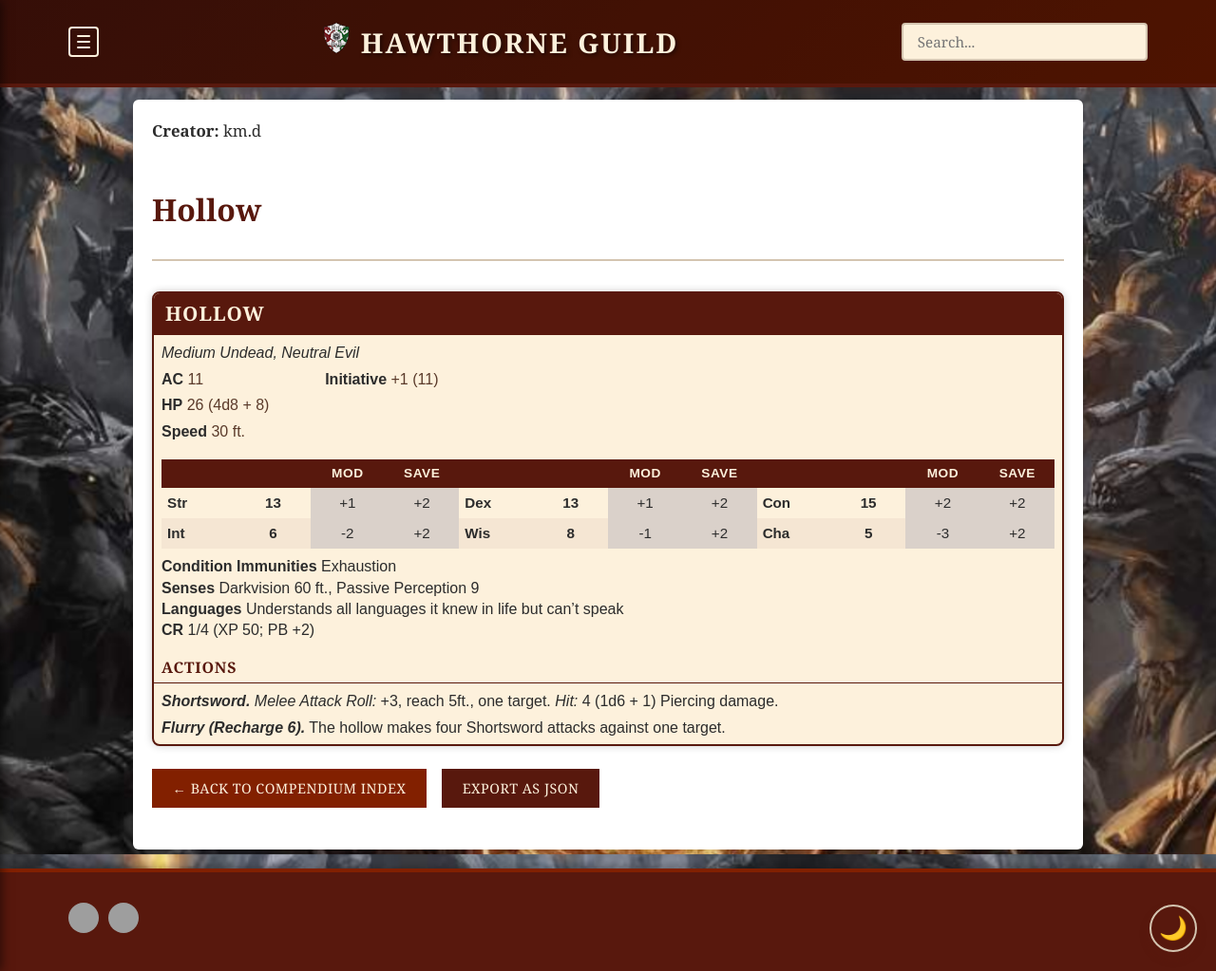
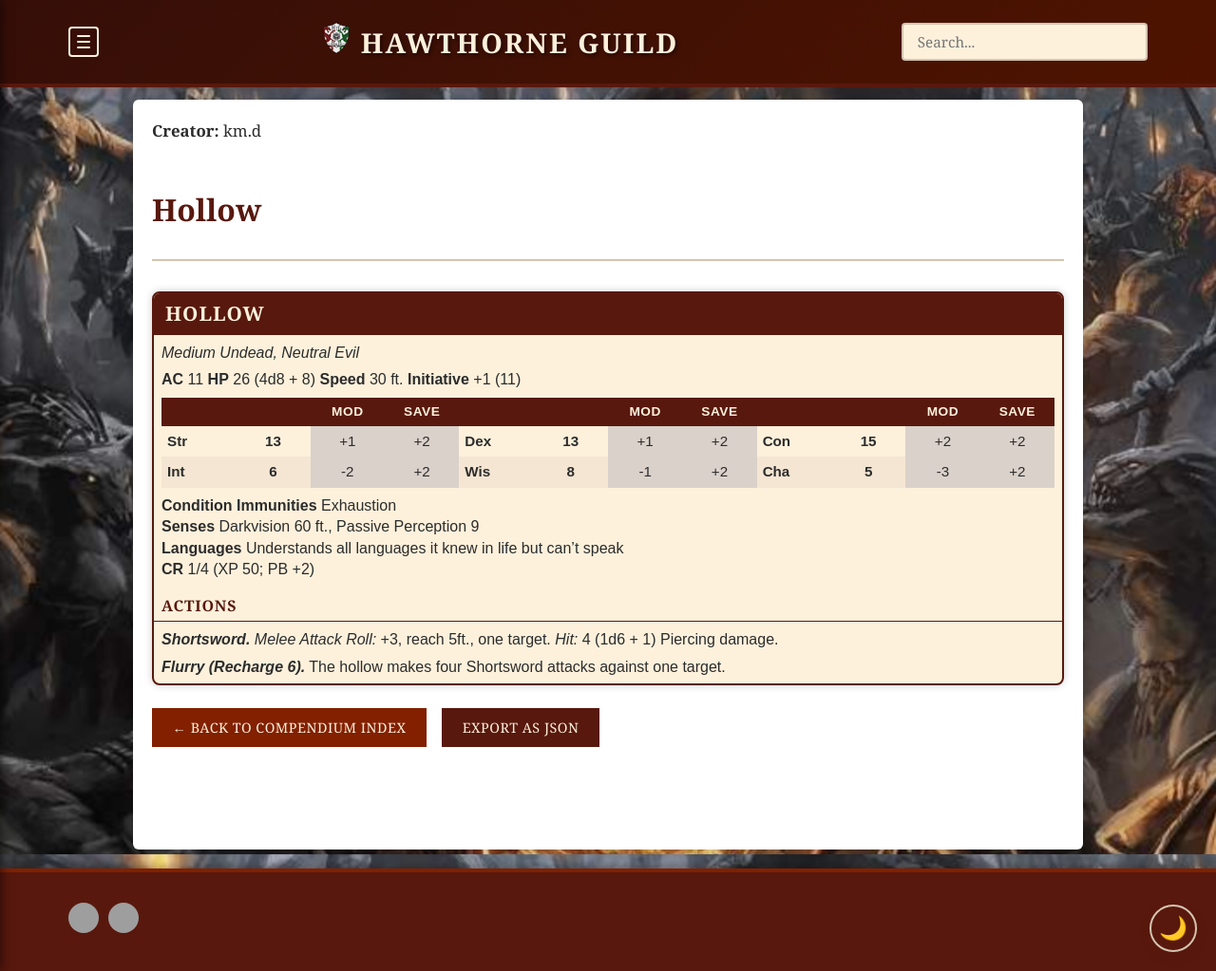
Before and after one commit to coconutswallow/Guides, a Jekyll site: the page built from _monsters/hollow.md, in a window 1280 px wide and 1023 px high. Shown: the whole window at 95% size. Built offline with Jekyll 4.4.1, drawn with Linux system fonts in a browser that asks for light colours; comment, search, counter and statistics services are not loaded; some of the changed lines change nothing that is shown; grey boxes are pictures that could not be loaded.

Commit message:
Update statblock.html

```diff
--- a/_layouts/statblock.html
+++ b/_layouts/statblock.html
@@ -6,44 +6,24 @@
   - /assets/css/statblock.css
 ---
 
-<style>
-    /* Grid container for the top stats line */
-    .stat-grid-container {
-        display: grid;
-        /* "max-content" makes the columns only as wide as the text inside them */
-        grid-template-columns: max-content max-content;
-        /* Aligns the columns to the left (start) */
-        justify-content: start;
-        /* Adds the requested spacing (approx 4 tabs width) */
-        column-gap: 8em;
-        row-gap: 2px;
-        margin-bottom: 1em;
-    }
-
-    /* Individual cells */
-    .stat-cell-ac { grid-column: 1; }
-
-    .stat-cell-init {
-        grid-column: 2;
-        text-align: left;
-    }
-
-    .stat-cell-hp { grid-column: 1 / -1; } /* Spans full width */
-    .stat-cell-speed { grid-column: 1 / -1; } /* Spans full width */
-
-    /* Ensure bold headers look correct */
-    .stat-grid-container strong, .stat-grid-container b {
-        font-weight: bold;
-        color: #7a200d;
-    }
-</style>
-
+<!-- ============================================ -->
+<!-- CREATOR CREDIT -->
+<!-- Displays monster creator attribution if provided -->
+<!-- ============================================ -->
 {% if page.creator %}
 <p class="creator-credit"><strong>Creator:</strong> {{ page.creator }}</p>
 {% endif %}
 
+<!-- ============================================ -->
+<!-- MAIN CONTENT -->
+<!-- Monster stat block markdown is rendered here -->
+<!-- ============================================ -->
 {{ content }}
 
+<!-- ============================================ -->
+<!-- MONSTER IMAGE -->
+<!-- Displays monster artwork with optional credit -->
+<!-- ============================================ -->
 {% if page.image %}
 <div class="monster-image-container">
     <img src="{{ page.image | relative_url }}" alt="Art of {{ page.title }}">
@@ -53,6 +33,11 @@
 </div>
 {% endif %}
 
+<!-- ============================================ -->
+<!-- ACTION BUTTONS -->
+<!-- Navigation and export controls -->
+<!-- Only shown on actual stat block pages -->
+<!-- ============================================ -->
 {% if page.layout == "statblock" %}
 <div class="export-button-container">
     <button class="btn back-button" onclick="window.location.href='{{ '/monster-compendium/' | relative_url }}'">← Back to Compendium Index</button>
@@ -60,130 +45,60 @@
 </div>
 {% endif %}
 
+<!-- ============================================ -->
+<!-- JSON EXPORT FUNCTIONALITY -->
+<!-- Extracts stat block data and exports to 5etools format -->
+<!-- ============================================ -->
 <script>
-    document.addEventListener("DOMContentLoaded", function() {
-        formatStatLine();
-    });
-
-    function formatStatLine() {
-        const statBlock = document.querySelector('blockquote');
-        if (!statBlock) return;
-
-        // 1. Find the paragraph containing "AC" and "HP"
-        const paragraphs = Array.from(statBlock.querySelectorAll('p'));
-        const statP = paragraphs.find(p => p.textContent.includes('AC') && p.textContent.includes('HP'));
-
-        if (!statP) return;
-
-        let html = statP.innerHTML;
-
-        // Regex helpers to allow either <strong> or <b> tags
-        const tagRegex = "(?:<(?:strong|b)>)";
-        const closeTagRegex = "(?:<\/(?:strong|b)>)";
-
-        // 2. Extract AC and HP
-        // We use a non-greedy match .*? up to the next bold tag
-        const acRegex = new RegExp(`(${tagRegex}AC${closeTagRegex}.*?)(?=${tagRegex}HP)`, 'i');
-        const hpRegex = new RegExp(`(${tagRegex}HP${closeTagRegex}.*?)(?=${tagRegex}Speed)`, 'i');
-
-        const acMatch = html.match(acRegex);
-        const hpMatch = html.match(hpRegex);
-
-        if (acMatch && hpMatch) {
-            const acHtml = acMatch[1].trim();
-            const hpHtml = hpMatch[1].trim();
-
-            // 3. Handling Speed and Initiative
-            // We look for Speed. It stops if it hits "Initiative" OR the end of the string ($)
-            let speedRegex = new RegExp(`(${tagRegex}Speed${closeTagRegex}.*?)(?=${tagRegex}Initiative|$)`, 'i');
-            let speedMatch = html.match(speedRegex);
-            let speedHtml = speedMatch ? speedMatch[1].trim() : "";
-
-            // 4. Find Initiative
-            let initHtml = "";
-            let initFoundInNextP = false;
-
-            // Strategy A: Look in the SAME paragraph (This covers your Awakened Tree case)
-            const initTagRegex = new RegExp(`(${tagRegex}Initiative${closeTagRegex})\\s*(.*)`, 'i');
-            let initMatch = html.match(initTagRegex);
-
-            // Strategy B: If not found, look in the NEXT paragraph (Fallback for wrapped lines)
-            if (!initMatch) {
-                const nextP = statP.nextElementSibling;
-                if (nextP && nextP.tagName === 'P') {
-                    const nextHtml = nextP.innerHTML;
-                    if (nextHtml.match(new RegExp(`^${tagRegex}Initiative`, 'i'))) {
-                        initMatch = nextHtml.match(initTagRegex);
-                        if (initMatch) {
-                            initFoundInNextP = true;
-                            nextP.remove(); // Merge it by removing the extra paragraph
-                        }
-                    }
-                }
-            }
-
-            if (initMatch) {
-                // Formatting: Change (+1) 11 -> +1 (11) if needed
-                const initLabel = initMatch[1]; // <strong>Initiative</strong>
-                const rawValues = initMatch[2]; // (+1) 11 OR +4 (14)
-
-                // We check if it starts with a paren like "(+1)"
-                const swapMatch = rawValues.match(/^\s*(\([+-]\d+\))\s*(\d+)/);
-
-                if (swapMatch) {
-                     const modifierWithParens = swapMatch[1]; // (+1)
-                     const score = swapMatch[2];              // 11
-                     const modifierClean = modifierWithParens.replace(/[()]/g, '');
-                     initHtml = `${initLabel} ${modifierClean} (${score})`;
-                } else {
-                    // It is likely already in "+4 (14)" format or just a number
-                    initHtml = `${initLabel} ${rawValues}`;
-                }
-            }
-
-            // Safety Check: Remove any trailing Initiative text from speedHtml if the lookahead failed
-            speedHtml = speedHtml.replace(new RegExp(`${tagRegex}Initiative.*`, 'i'), '').trim();
-
-            // 5. Construct the new Grid
-            const newContainer = document.createElement('div');
-            newContainer.className = 'stat-grid-container';
-
-            newContainer.innerHTML = `
-                <div class="stat-cell-ac">${acHtml}</div>
-                ${initHtml ? `<div class="stat-cell-init">${initHtml}</div>` : ''}
-                <div class="stat-cell-hp">${hpHtml}</div>
-                <div class="stat-cell-speed">${speedHtml}</div>
-            `;
-
-            // Replace the old paragraph with the new grid
-            statP.parentNode.replaceChild(newContainer, statP);
-        }
-    }
-</script>
-
-<script>
+    /**
+     * Export stat block to JSON in 5etools format
+     * Parses the HTML stat block and converts to structured JSON
+     */
     function exportToJSON() {
+        // ==========================================
+        // FIND STAT BLOCK
+        // ==========================================
         const statBlock = document.querySelector('blockquote');
         if (!statBlock) {
             alert('No stat block found on this page.');
             return;
         }
 
+        // ==========================================
+        // HELPER FUNCTIONS
+        // ==========================================
+
+        /** Extract text content safely */
         const extractText = (element) => element ? element.textContent.trim() : '';
 
-        // --- EXTRACT BASIC INFO ---
+        /** Parse modifier string to get +/- value */
+        const parseModifier = (str) => {
+            const match = str.match(/([+-]\d+)/);
+            return match ? match[1] : '+0';
+        };
+
+        // ==========================================
+        // EXTRACT BASIC INFO
+        // Name, size, type, alignment
+        // ==========================================
         const nameEl = statBlock.querySelector('h2');
         const name = extractText(nameEl);
 
+        // Parse "Medium humanoid, lawful good" format
         const typeLineEl = statBlock.querySelector('p:first-of-type');
         const typeLine = extractText(typeLineEl);
         const typeMatch = typeLine.match(/^(\w+)\s+(\w+),\s+(.+)$/);
 
+        // Map size to single letter abbreviations
         const sizeMap = { 'Tiny': 'T', 'Small': 'S', 'Medium': 'M', 'Large': 'L', 'Huge': 'H', 'Gargantuan': 'G' };
         const size = typeMatch ? sizeMap[typeMatch[1]] || 'M' : 'M';
         const type = typeMatch ? typeMatch[2].toLowerCase() : 'unknown';
         const alignment = typeMatch ? typeMatch[3] : 'unaligned';
 
+        // ==========================================
+        // PARSE ALIGNMENT TO ABBREVIATIONS
+        // Convert "lawful good" to ["L", "G"]
+        // ==========================================
         const alignmentMap = {
             'lawful good': ['L', 'G'], 'neutral good': ['N', 'G'], 'chaotic good': ['C', 'G'],
             'lawful neutral': ['L', 'N'], 'neutral': ['N'], 'chaotic neutral': ['C', 'N'],
@@ -193,25 +108,31 @@
         const alignmentKey = alignment.toLowerCase().replace('typically ', '');
         const alignmentArr = alignmentMap[alignmentKey] || ['N'];
 
-        // --- EXTRACT STATS ---
-        let fullText = statBlock.innerText;
+        // ==========================================
+        // EXTRACT AC, HP, SPEED
+        // Parse the stat line "AC 15, HP 45, Speed 30 ft."
+        // ==========================================
+        const statLineEl = Array.from(statBlock.querySelectorAll('p')).find(p => p.textContent.includes('AC'));
+        const statLine = extractText(statLineEl);
 
-        // Extract AC
-        const acMatch = fullText.match(/AC\s+(\d+)/i) || fullText.match(/Armor Class\s+(\d+)/i);
+        // Extract AC value
+        const acMatch = statLine.match(/AC\s+(\d+)/i);
         const ac = acMatch ? parseInt(acMatch[1]) : 10;
 
-        // Extract HP
-        const hpMatch = fullText.match(/HP\s+(\d+)/i) || fullText.match(/Hit Points\s+(\d+)/i);
+        // Extract HP value
+        const hpMatch = statLine.match(/HP\s+(\d+)/i);
         const hp = hpMatch ? parseInt(hpMatch[1]) : 1;
 
-        // Extract Speed
-        const speedMatch = fullText.match(/Speed\s+(.+?)(?=Initiative|STR|Str|$)/i);
+        // Extract speed values
+        const speedMatch = statLine.match(/Speed\s+(.+?)(?=\n|$)/i);
         const speedText = speedMatch ? speedMatch[1].trim() : '30 ft.';
         const speed = { walk: 30 };
 
+        // Parse walk speed (default)
         const walkMatch = speedText.match(/(\d+)\s*ft\./);
         if (walkMatch) speed.walk = parseInt(walkMatch[1]);
 
+        // Parse fly speed with optional hover
         const flyMatch = speedText.match(/fly\s+(\d+)\s*ft\./i);
         if (flyMatch) {
             speed.fly = parseInt(flyMatch[1]);
@@ -221,31 +142,35 @@
             }
         }
 
+        // Parse swim speed
         const swimMatch = speedText.match(/swim\s+(\d+)\s*ft\./i);
         if (swimMatch) speed.swim = parseInt(swimMatch[1]);
+
+        // Parse climb speed
         const climbMatch = speedText.match(/climb\s+(\d+)\s*ft\./i);
         if (climbMatch) speed.climb = parseInt(climbMatch[1]);
+
+        // Parse burrow speed
         const burrowMatch = speedText.match(/burrow\s+(\d+)\s*ft\./i);
         if (burrowMatch) speed.burrow = parseInt(burrowMatch[1]);
 
-        // Extract Initiative
-        let initMod = 0;
-        // Looks for "+X" immediately following the word Initiative
-        const initMatch = fullText.match(/Initiative\s*([+-]\d+)/i);
-        if (initMatch) {
-            initMod = parseInt(initMatch[1]);
-        }
-
-        // --- ABILITIES & SAVES ---
+        // ==========================================
+        // EXTRACT ABILITY SCORES FROM TABLE
+        // Parse the 6 abilities and their saves
+        // ==========================================
         const table = statBlock.querySelector('table');
         const cells = table ? Array.from(table.querySelectorAll('td')) : [];
+
         const abilities = { str: 10, dex: 10, con: 10, int: 10, wis: 10, cha: 10 };
         const saves = {};
 
+        // First row: STR, DEX, CON (columns 1, 5, 9)
         if (cells.length >= 12) {
             abilities.str = parseInt(extractText(cells[1])) || 10;
             abilities.dex = parseInt(extractText(cells[5])) || 10;
             abilities.con = parseInt(extractText(cells[9])) || 10;
+
+            // Save bonuses (columns 3, 7, 11)
             const strSave = extractText(cells[3]);
             const dexSave = extractText(cells[7]);
             const conSave = extractText(cells[11]);
@@ -254,10 +179,13 @@
             if (conSave && conSave !== '—') saves.con = conSave;
         }
 
+        // Second row: INT, WIS, CHA (columns 13, 17, 21)
         if (cells.length >= 24) {
             abilities.int = parseInt(extractText(cells[13])) || 10;
             abilities.wis = parseInt(extractText(cells[17])) || 10;
             abilities.cha = parseInt(extractText(cells[21])) || 10;
+
+            // Save bonuses (columns 15, 19, 23)
             const intSave = extractText(cells[15]);
             const wisSave = extractText(cells[19]);
             const chaSave = extractText(cells[23]);
@@ -266,7 +194,10 @@
             if (chaSave && chaSave !== '—') saves.cha = chaSave;
         }
 
-        // --- OTHERS ---
+        // ==========================================
+        // EXTRACT SKILLS, SENSES, LANGUAGES, CR
+        // Parse remaining stat block paragraphs
+        // ==========================================
         const paragraphs = Array.from(statBlock.querySelectorAll('p'));
         let skills = null, senses = [], languages = [], cr = '0', passive = 10;
         let immune = [], resist = [], vulnerable = [], conditionImmune = [];
@@ -274,6 +205,7 @@
         paragraphs.forEach(p => {
             const text = extractText(p);
 
+            // Parse skills (e.g., "Skills Perception +5, Stealth +3")
             if (text.startsWith('Skills')) {
                 const skillsMatch = text.match(/Skills\s+(.+)/i);
                 if (skillsMatch) {
@@ -281,26 +213,38 @@
                     const skillParts = skillsMatch[1].split(',');
                     skillParts.forEach(part => {
                         const match = part.trim().match(/(\w+)\s+([+-]\d+)/);
-                        if (match) skills[match[1].toLowerCase()] = match[2];
+                        if (match) {
+                            skills[match[1].toLowerCase()] = match[2];
+                        }
                     });
                 }
             }
+
+            // Parse damage immunities
             if (text.startsWith('Damage Immunities')) {
                 const match = text.match(/Damage Immunities\s+(.+)/i);
                 if (match) immune = match[1].split(',').map(s => s.trim().toLowerCase());
             }
+
+            // Parse damage resistances
             if (text.startsWith('Damage Resistances')) {
                 const match = text.match(/Damage Resistances\s+(.+)/i);
                 if (match) resist = match[1].split(',').map(s => s.trim().toLowerCase());
             }
+
+            // Parse damage vulnerabilities
             if (text.startsWith('Damage Vulnerabilities')) {
                 const match = text.match(/Damage Vulnerabilities\s+(.+)/i);
                 if (match) vulnerable = match[1].split(',').map(s => s.trim().toLowerCase());
             }
+
+            // Parse condition immunities
             if (text.startsWith('Condition Immunities')) {
                 const match = text.match(/Condition Immunities\s+(.+)/i);
                 if (match) conditionImmune = match[1].split(',').map(s => s.trim().toLowerCase());
             }
+
+            // Parse senses (e.g., "Senses darkvision 60 ft., Passive Perception 12")
             if (text.startsWith('Senses')) {
                 const sensesMatch = text.match(/Senses\s+(.+?)(?:Passive Perception\s+(\d+))?$/i);
                 if (sensesMatch) {
@@ -309,16 +253,24 @@
                     if (sensesMatch[2]) passive = parseInt(sensesMatch[2]);
                 }
             }
+
+            // Parse languages
             if (text.startsWith('Languages')) {
                 const langMatch = text.match(/Languages\s+(.+)/i);
                 if (langMatch) languages = langMatch[1].split(',').map(s => s.trim());
             }
+
+            // Parse CR
             if (text.includes('CR')) {
                 const crMatch = text.match(/CR\s+([\d/]+)/i);
                 if (crMatch) cr = crMatch[1];
             }
         });
 
+        // ==========================================
+        // BUILD JSON STRUCTURE
+        // Construct 5etools compatible format
+        // ==========================================
         const fullData = {
             siteVersion: "1.197.0",
             _meta: {
@@ -342,7 +294,6 @@
                 ac: [{ ac: ac }],
                 hp: { average: hp },
                 speed: speed,
-                init: initMod,
                 str: abilities.str,
                 dex: abilities.dex,
                 con: abilities.con,
@@ -355,6 +306,11 @@
         };
 
         const monster = fullData.monster[0];
+
+        // ==========================================
+        // ADD OPTIONAL FIELDS
+        // Only include if data exists
+        // ==========================================
         if (Object.keys(saves).length > 0) monster.save = saves;
         if (skills) monster.skill = skills;
         if (immune.length > 0) monster.immune = immune;
@@ -364,6 +320,10 @@
         if (senses.length > 0) monster.senses = senses;
         if (languages.length > 0) monster.languages = languages;
 
+        // ==========================================
+        // DOWNLOAD JSON FILE
+        // Create blob and trigger download
+        // ==========================================
         const dataStr = JSON.stringify(fullData, null, 2);
         const dataBlob = new Blob([dataStr], { type: 'application/json' });
         const url = URL.createObjectURL(dataBlob);
```
